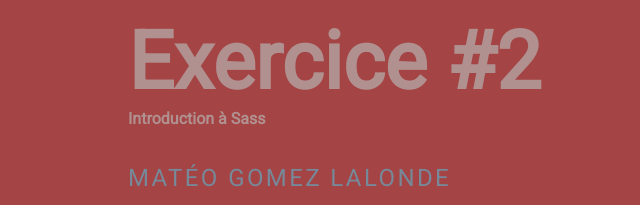
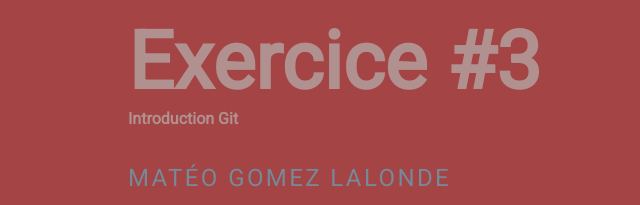
Before and after one commit to MateoGomezL/ex3, a plain HTML site: page index.htm in a window 1280 px wide. Shown: the top 205 px of the page, 0-640 px from the left. Drawn offline with Linux system fonts and the light colour scheme.

Commit message:
E - Modification des titres

```diff
--- a/index.htm
+++ b/index.htm
@@ -14,8 +14,8 @@
 <body>
     <header>
         <section class="global">
-            <h1>Exercice #2</h1>
-            <h2>Introduction à Sass</h2>
+            <h1>Exercice #3</h1>
+            <h2>Introduction Git</h2>
             <!-- texte qui utilise le extend -->
             <div><p id="texteEntete">Matéo Gomez Lalonde</p></div>
         </section>
```
